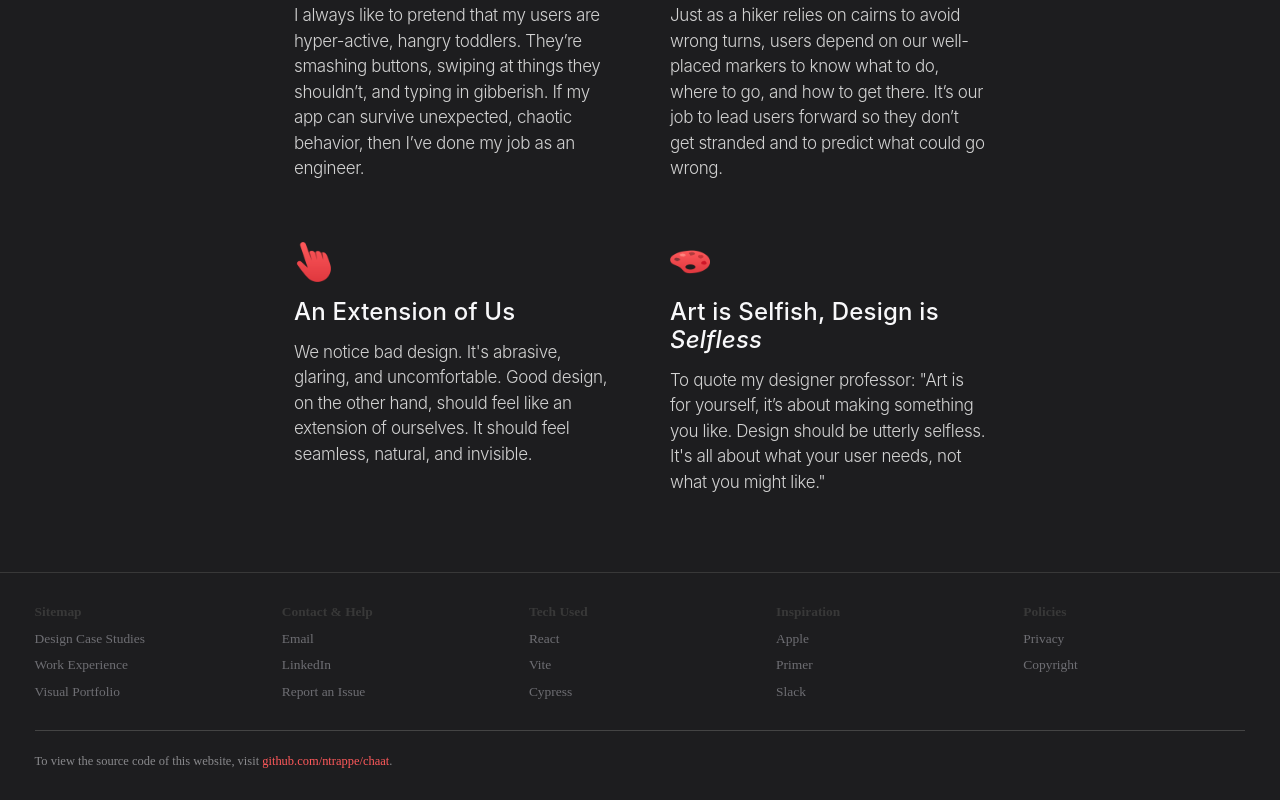
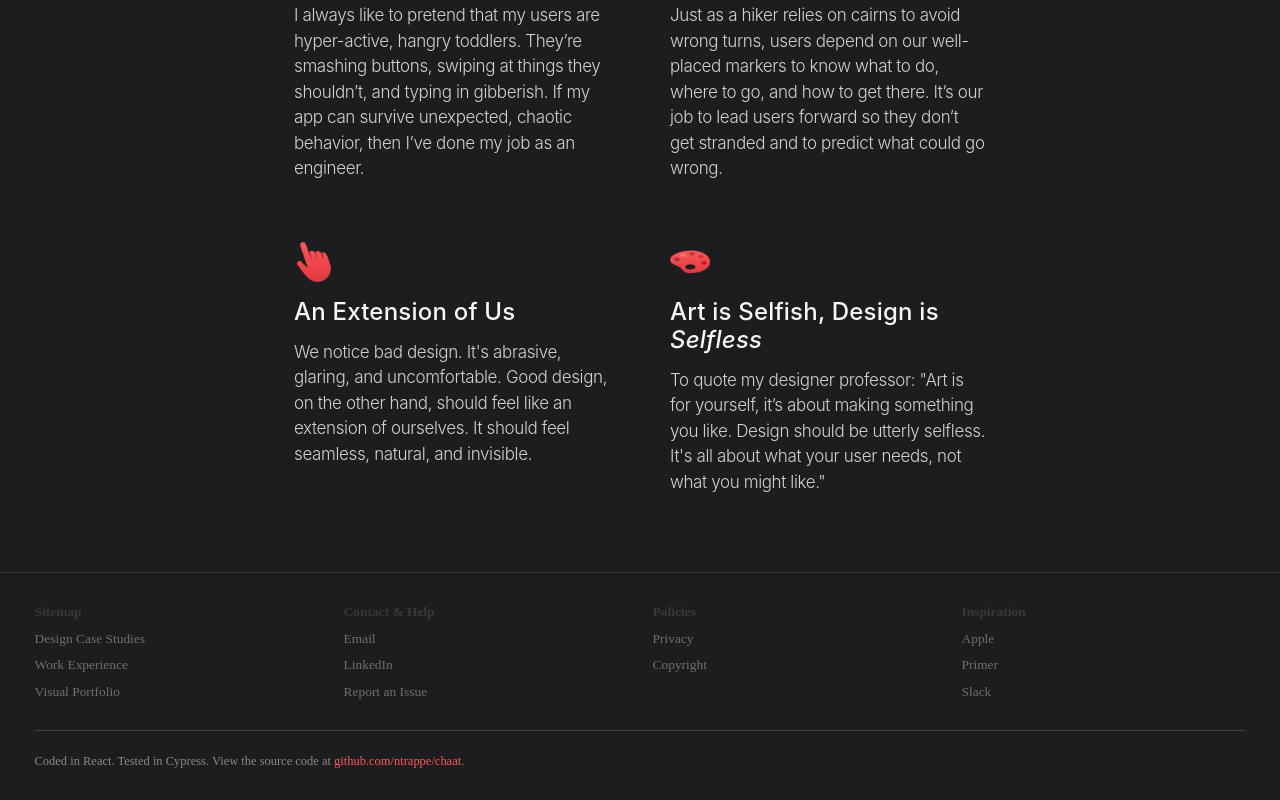
Before and after one commit to ntrappe/chaat, a React (Vite) app: page /#/ in a window 1280 px wide. Shown: the part 1745-2545 px from the top of the page. Built offline with nearby package versions, Linux system fonts and the light colour scheme; a web font is replaced by a local one.

Commit message:
edit content of Footer

```diff
--- a/src/components/Footer/ThickFooter.jsx
+++ b/src/components/Footer/ThickFooter.jsx
@@ -62,10 +62,9 @@ function ThickFooter({ $colorScheme }) {
           <Stack.ExternalLink page={'https://github.com/ntrappe/chaat/issues'}>Report an Issue</Stack.ExternalLink>
         </Stack>
         <Stack color={$colorScheme}>
-          <Stack.Heading>Tech Used</Stack.Heading>
-          <Stack.ExternalLink page={'https://react.dev'}>React</Stack.ExternalLink>
-          <Stack.ExternalLink page={'https://vitejs.dev'}>Vite</Stack.ExternalLink>
-          <Stack.ExternalLink page={'https://www.cypress.io'}>Cypress</Stack.ExternalLink>
+          <Stack.Heading>Policies</Stack.Heading>
+          <Stack.ExternalLink page={'https://github.com/ntrappe/chaat/blob/main/PRIVACY.md'}>Privacy</Stack.ExternalLink>
+          <Stack.ExternalLink page={'https://github.com/ntrappe/chaat/blob/main/COPYRIGHT.md'}>Copyright</Stack.ExternalLink>
         </Stack>
         <Stack color={$colorScheme}>
           <Stack.Heading>Inspiration</Stack.Heading>
@@ -73,14 +72,9 @@ function ThickFooter({ $colorScheme }) {
           <Stack.ExternalLink page={'https://primer.style'}>Primer</Stack.ExternalLink>
           <Stack.ExternalLink page={'https://brand.slackhq.com/illustration'}>Slack</Stack.ExternalLink>
         </Stack>
-        <Stack color={$colorScheme}>
-          <Stack.Heading>Policies</Stack.Heading>
-          <Stack.ExternalLink page={'https://github.com/ntrappe/chaat/blob/main/PRIVACY.md'}>Privacy</Stack.ExternalLink>
-          <Stack.ExternalLink page={'https://github.com/ntrappe/chaat/blob/main/COPYRIGHT.md'}>Copyright</Stack.ExternalLink>
-        </Stack>
       </FooterGrid>
       <FooterAside $colorScheme={$colorScheme}>
-        <p>To view the source code of this website, visit <a href='https://github.com/ntrappe/chaat'>github.com/ntrappe/chaat</a>.</p>
+        <p>Coded in React. Tested in Cypress. View the source code at <a href='https://github.com/ntrappe/chaat'>github.com/ntrappe/chaat</a>.</p>
       </FooterAside>
     </FooterWrapper>
   )
```
